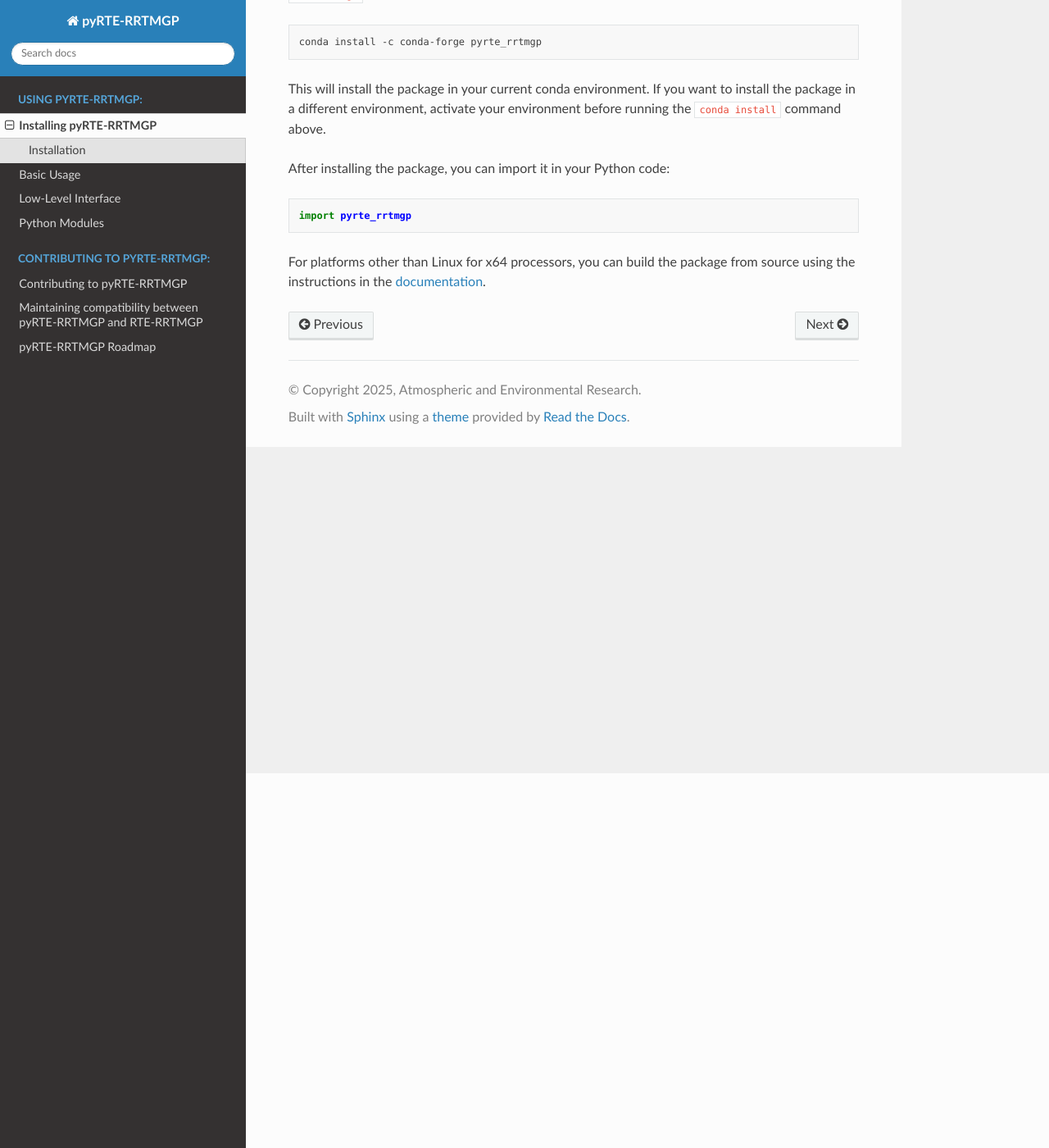
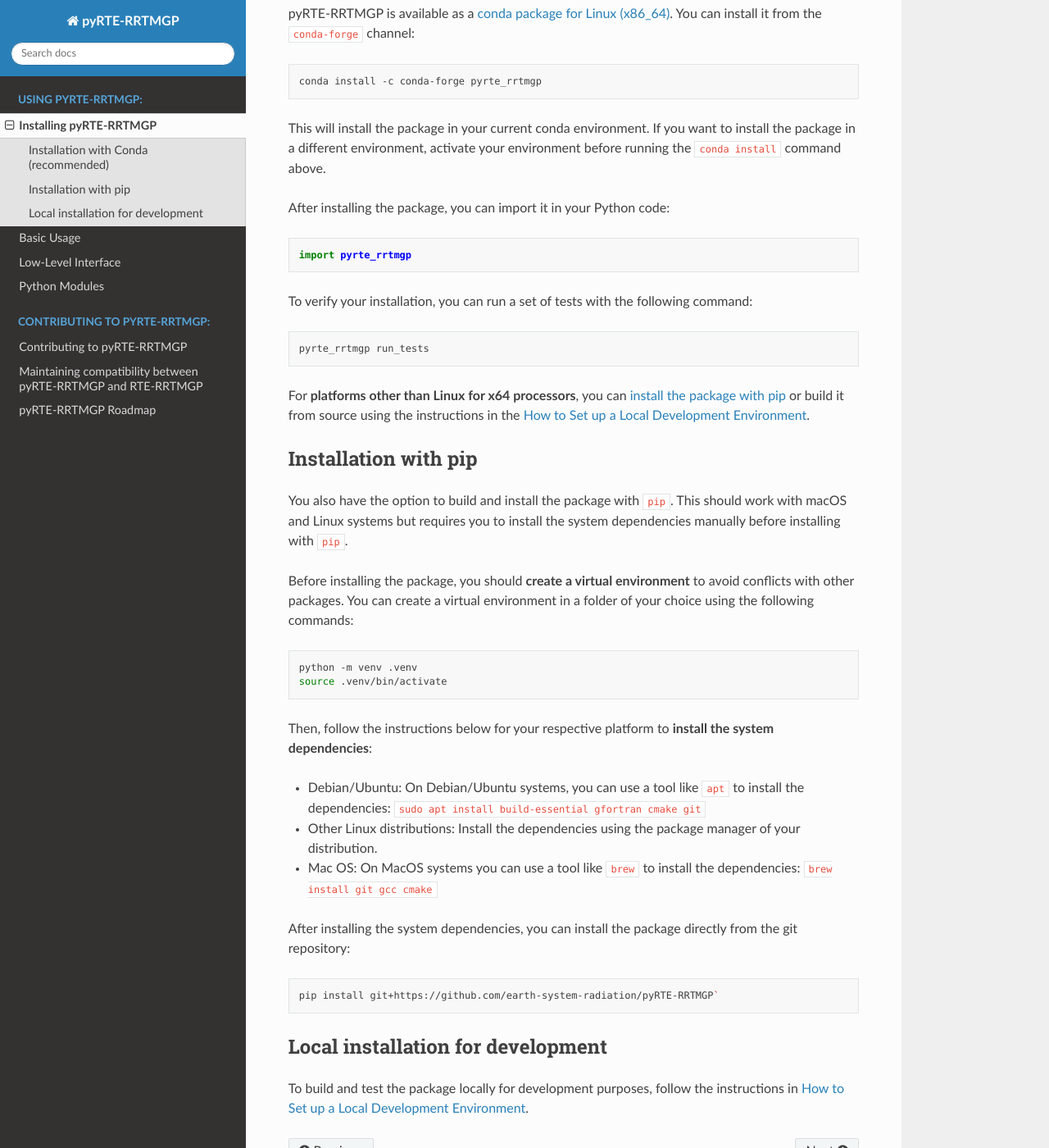
Before and after one commit to earth-system-radiation/pyRTE-RRTMGP, a Sphinx documentation site: the page built from docs/source/user_guide/installation.md, in a window 1280 px wide and 1400 px high, scrolled down 457 px. Shown: the whole window at 82% size. Built offline with Sphinx 7.4.7 and the Read the Docs theme 3.1.0, drawn with Linux system fonts in a browser that asks for light colours; some of the changed text lies outside the part shown.

Commit message:
update installation instructions for user and dev install

````diff
--- a/README.md
+++ b/README.md
@@ -26,7 +26,6 @@
 
 ## Installing pyRTE-RRTMGP
 
-
 ### Installing with Conda (recommended)
 
 <!-- start-installation-section -->
@@ -45,20 +44,12 @@
 import pyrte_rrtmgp
 ```
 
-For platforms other than Linux for x64 processors, you can build the package from source using the instructions in the [documentation](https://pyrte-rrtmgp.readthedocs.io/en/latest/user_guide/installation.html).
-
-<!-- end-installation-section -->
-
-
-### Building Locally
-
-See the documentation for [instructions](https://pyrte-rrtmgp.readthedocs.io/en/latest/user_guide/installation.html).
-
-
-## Running Tests
-
-After installing the package, you can run the tests by executing the following command:
+To verify your installation, you can run a set of tests with the following command:
 
 ```bash
 pyrte_rrtmgp run_tests
 ```
+
+<!-- end-installation-section -->
+
+For **platforms other than Linux for x64 processors** and alternatives to installing with conda, see the [installation instructions in the documentation](https://pyrte-rrtmgp.readthedocs.io/en/latest/user_guide/installation.html) and the [Contributor Guide](https://pyrte-rrtmgp.readthedocs.io/en/latest/contributor_guide/contribute.html#how-to-set-up-a-local-development-environment).
--- a/docs/source/contributor_guide/contribute.md
+++ b/docs/source/contributor_guide/contribute.md
@@ -32,18 +32,56 @@
 
 The built documentation will be located in `docs/build/html`.
 
+(local-install)=
 ## How to Set up a Local Development Environment
 
-<!-- TBD: DEV install instead of user install -->
+To build and test the package locally, you need to install two sets of dependencies: the system dependencies and the package itself (using [pip in "editable" mode](https://pip.pypa.io/en/stable/topics/local-project-installs/#editable-installs)).
 
-Please follow the instructions for [installing pyRTE-RRTMTP with pip or conda in the documentation](https://pyrte-rrtmgp.readthedocs.io/en/latest/user_guide/installation.html).
+Before installing the package, you should **create a virtual environment** to avoid conflicts with other packages. You can create a virtual environment in a folder of your choice using the following commands:
+
+```bash
+python -m venv .venv
+source .venv/bin/activate
+```
+
+Then, follow the instructions below for your respective platform to **install the system dependencies**:
+
+* Debian/Ubuntu: On Debian/Ubuntu systems, you can use a tool like `apt` to install the dependencies: ``sudo apt install build-essential gfortran cmake git``
+* Other Linux distributions: Install the dependencies using the package manager of your distribution.
+* Mac OS: On MacOS systems you can use a tool like `brew` to install the dependencies: ``brew install git gcc cmake``
+
+Next, **download the source code**. Clone the repository to your local machine using
+
+```bash
+git clone https://github.com/earth-system-radiation/pyRTE-RRTMGP.git
+```
+
+After cloning the repository, **enter the repository directory**:
+
+```bash
+cd pyRTE-RRTMGP
+```
+
+Then, **install the package** in "editable" mode:
+
+```bash
+pip install -e .
+```
 
 ### How to Set up Pre-Commit Hooks
 
-This project uses [pre-commit](https://pre-commit.com/) to maintain consistent code formatting (using [flake8](https://flake8.pycqa.org/en/latest/), [isort](https://pycqa.github.io/isort/), and [black](https://black.readthedocs.io/en/stable/)) and run static type checking with [mypy](https://github.com/python/mypy) before each commit. To set up pre-commit hooks, first install the required dependencies:
+This project uses [pre-commit](https://pre-commit.com/) to maintain consistent code formatting (using [flake8](https://flake8.pycqa.org/en/latest/), [isort](https://pycqa.github.io/isort/), and [black](https://black.readthedocs.io/en/stable/)) and run static type checking with [mypy](https://github.com/python/mypy) before each commit.
+
+To set up pre-commit hooks, first install the required dependencies:
 
 ```bash
 pip install pre-commit
+```
+
+Then, make sure you are in the root directory of your local clone of the repository and
+install the pre-commit hooks:
+
+```bash
 pre-commit install
 ```
 
@@ -64,6 +102,53 @@
 ```bash
 pytest tests
 ```
+
+## How to Locally Build and Test the Conda Package
+
+Before creating a new release and updating the conda package, you should test the package locally to ensure that it builds correctly. To build the conda package locally, follow these steps:
+
+1. **Clone the repository** (if you haven't already):
+
+    ```bash
+    git clone https://github.com/earth-system-radiation/pyRTE-RRTMGP.git
+    ```
+
+    After cloning the repository, enter the repository directory:
+
+    ```bash
+    cd pyRTE-RRTMGP
+    ```
+
+2. **Make sure you have conda installed**. If not, you can install it from [here](https://docs.conda.io/en/latest/miniconda.html).
+    To make sure your conda setup is working, run the command below:
+
+    ```bash
+    conda --version
+    ```
+
+    If this runs without errors, you are good to go.
+
+3. **Install the conda build requirements** (if you haven't already):
+
+    ```bash
+    conda install conda-build conda-verify
+    ```
+
+4. **Build the conda package locally**:
+    ```bash
+    conda build conda.recipe
+    ```
+
+5. **Install the package** in your current conda environment:
+    ```bash
+    conda install -c ${CONDA_PREFIX}/conda-bld/ pyrte_rrtmgp
+    ```
+
+    ```{note}
+    This will install the package in your current conda environment. If you want to install the package in a different environment, activate your environment before running the `conda install` command above.
+    ```
+
+The recipe for the conda package is located in the `conda.recipe` directory. The recipe contains the metadata for the package, including the dependencies and the build instructions.
 
 ## How to Contribute a Patch That Fixes a Bug
 
--- a/docs/source/user_guide/installation.md
+++ b/docs/source/user_guide/installation.md
@@ -4,16 +4,43 @@
 
 ```{warning}
 This project is a work in progress. The Python API is not yet stable and is subject to change.
+
+See the [Contributor Guide](../contributor_guide/contribute.md) for information on how to contribute to this effort.
 ```
 
-## Installation
+## Installation with Conda (recommended)
 
 ```{include} ../../../README.md
 :start-after: <!-- start-installation-section -->
 :end-before: <!-- end-installation-section -->
 ```
 
-```{include} ../../../README.md
-:start-after: <!-- start-local-build-section -->
-:end-before: <!-- end-local-build-section -->
+For **platforms other than Linux for x64 processors**, you can {ref}`install the package with pip <install-pip>` or build it from source using the instructions in the {ref}`local-install`.
+
+(install-pip)=
+## Installation with pip
+
+You also have the option to build and install the package with ``pip``. This should work with macOS and Linux systems but requires you to install the system dependencies manually before installing with ``pip``.
+
+Before installing the package, you should **create a virtual environment** to avoid conflicts with other packages. You can create a virtual environment in a folder of your choice using the following commands:
+
+```bash
+python -m venv .venv
+source .venv/bin/activate
 ```
+
+Then, follow the instructions below for your respective platform to **install the system dependencies**:
+
+* Debian/Ubuntu: On Debian/Ubuntu systems, you can use a tool like `apt` to install the dependencies: ``sudo apt install build-essential gfortran cmake git``
+* Other Linux distributions: Install the dependencies using the package manager of your distribution.
+* Mac OS: On MacOS systems you can use a tool like `brew` to install the dependencies: ``brew install git gcc cmake``
+
+After installing the system dependencies, you can install the package directly from the git repository:
+
+```bash
+pip install git+https://github.com/earth-system-radiation/pyRTE-RRTMGP`
+```
+
+## Local installation for development
+
+To build and test the package locally for development purposes, follow the instructions in {ref}`local-install`.
````
